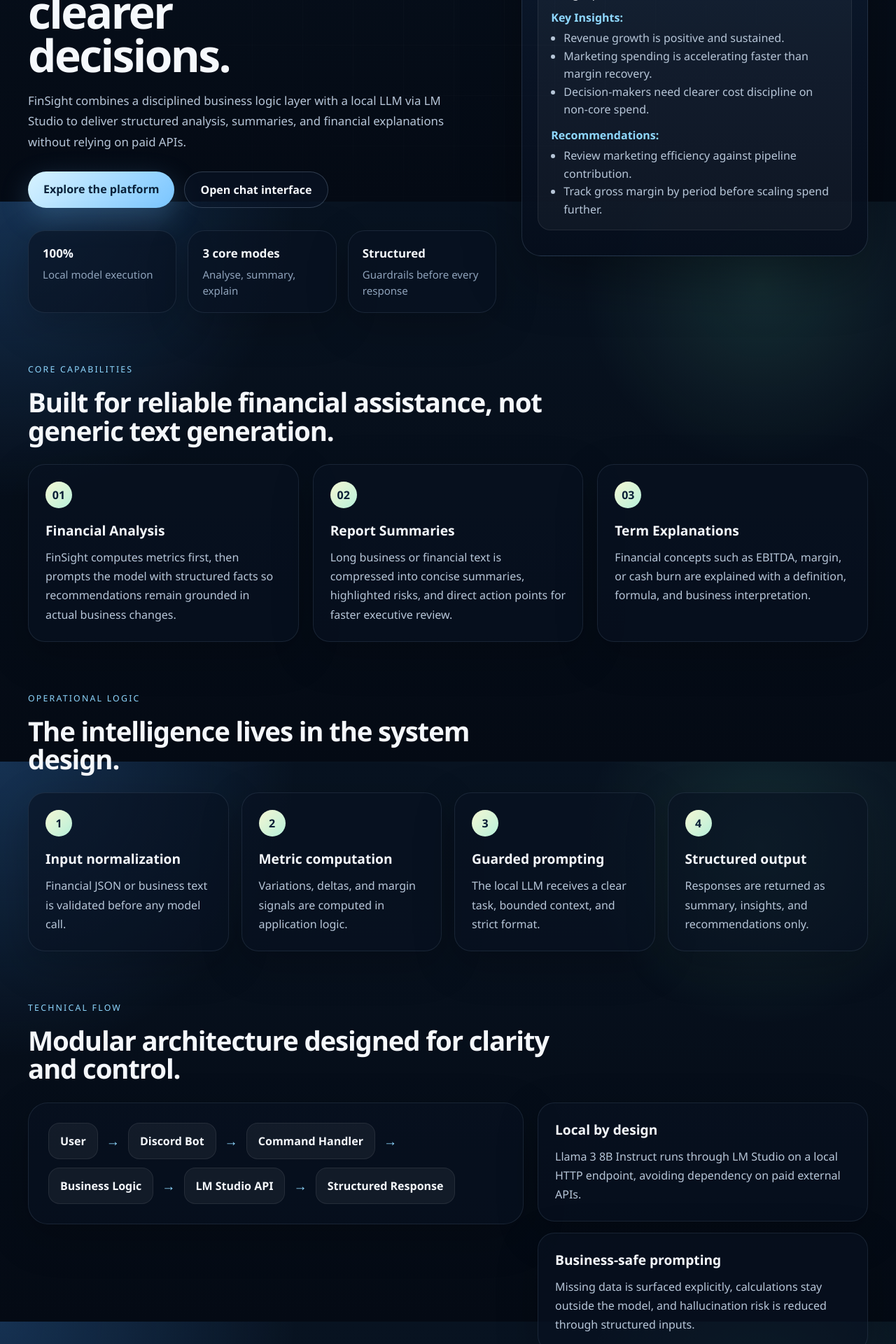
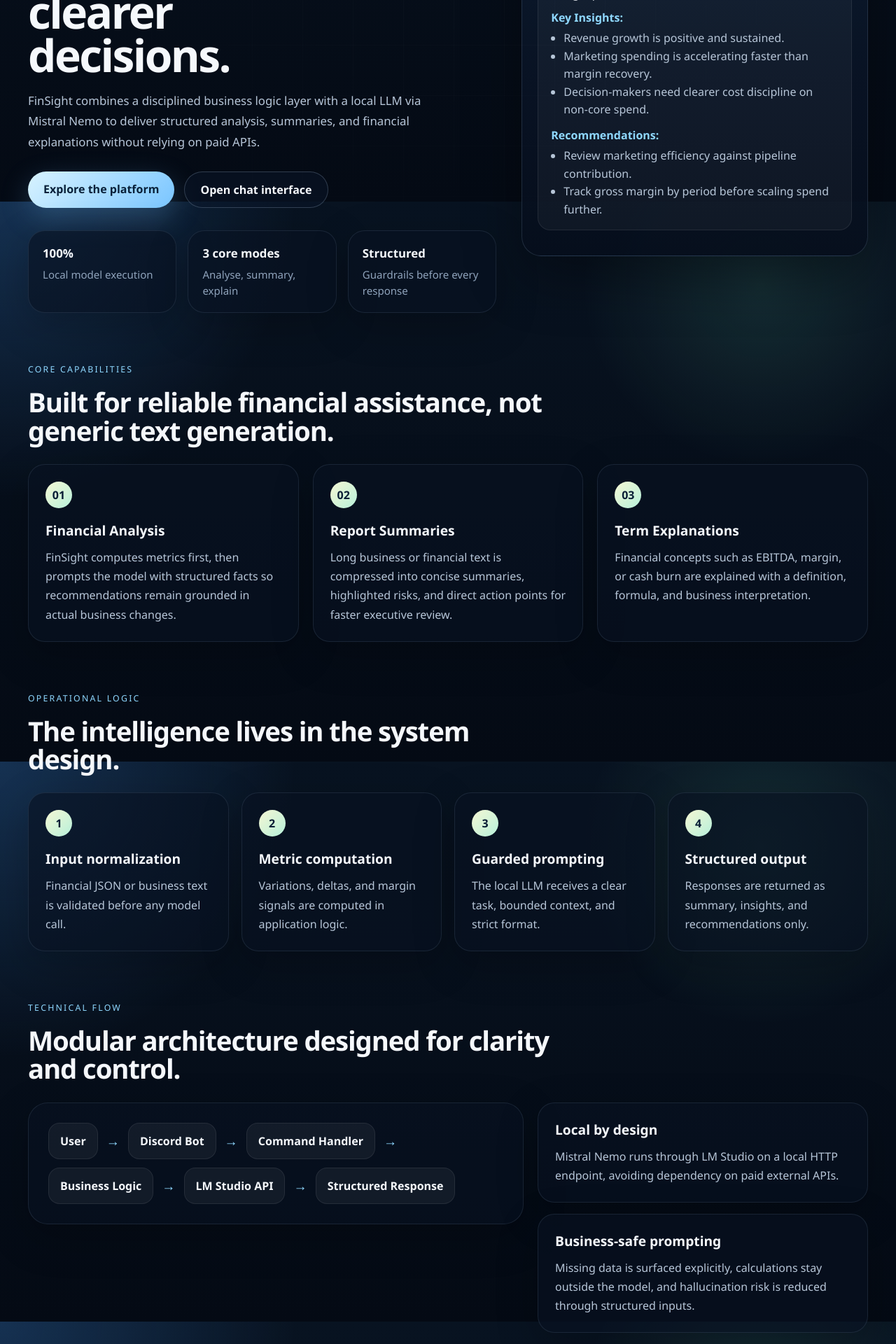
Before and after one commit to aitbenamaraabdelkader27/FinSight-project, an Angular app in the folder finsight-web/: page / in a window 1280 px wide. Shown: the part 512-2432 px from the top of the page at 70% size. Built offline with nearby package versions, Linux system fonts and the light colour scheme.

Commit message:
change of the LLM name

```diff
--- a/finsight-web/src/app/landing/landing.component.ts
+++ b/finsight-web/src/app/landing/landing.component.ts
@@ -28,7 +28,7 @@ import { RouterLink } from '@angular/router';
             <h1>Local intelligence for faster financial analysis and clearer decisions.</h1>
             <p class="hero-text">
               FinSight combines a disciplined business logic layer with a local LLM via
-              LM Studio to deliver structured analysis, summaries, and financial
+              Mistral Nemo to deliver structured analysis, summaries, and financial
               explanations without relying on paid APIs.
             </p>
 
@@ -179,7 +179,7 @@ import { RouterLink } from '@angular/router';
               <article>
                 <h3>Local by design</h3>
                 <p>
-                  Llama 3 8B Instruct runs through LM Studio on a local HTTP endpoint,
+                  Mistral Nemo runs through LM Studio on a local HTTP endpoint,
                   avoiding dependency on paid external APIs.
                 </p>
               </article>
```
